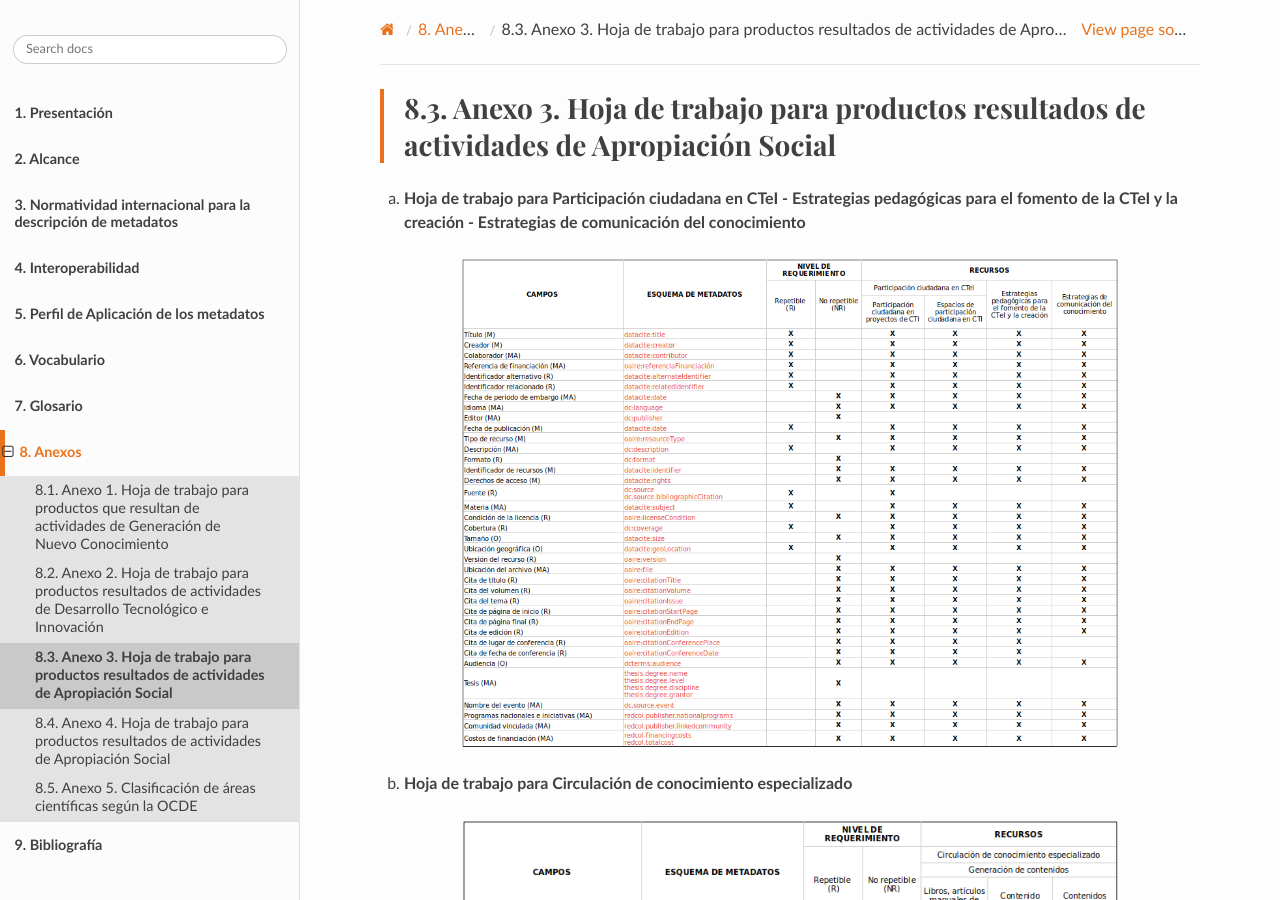
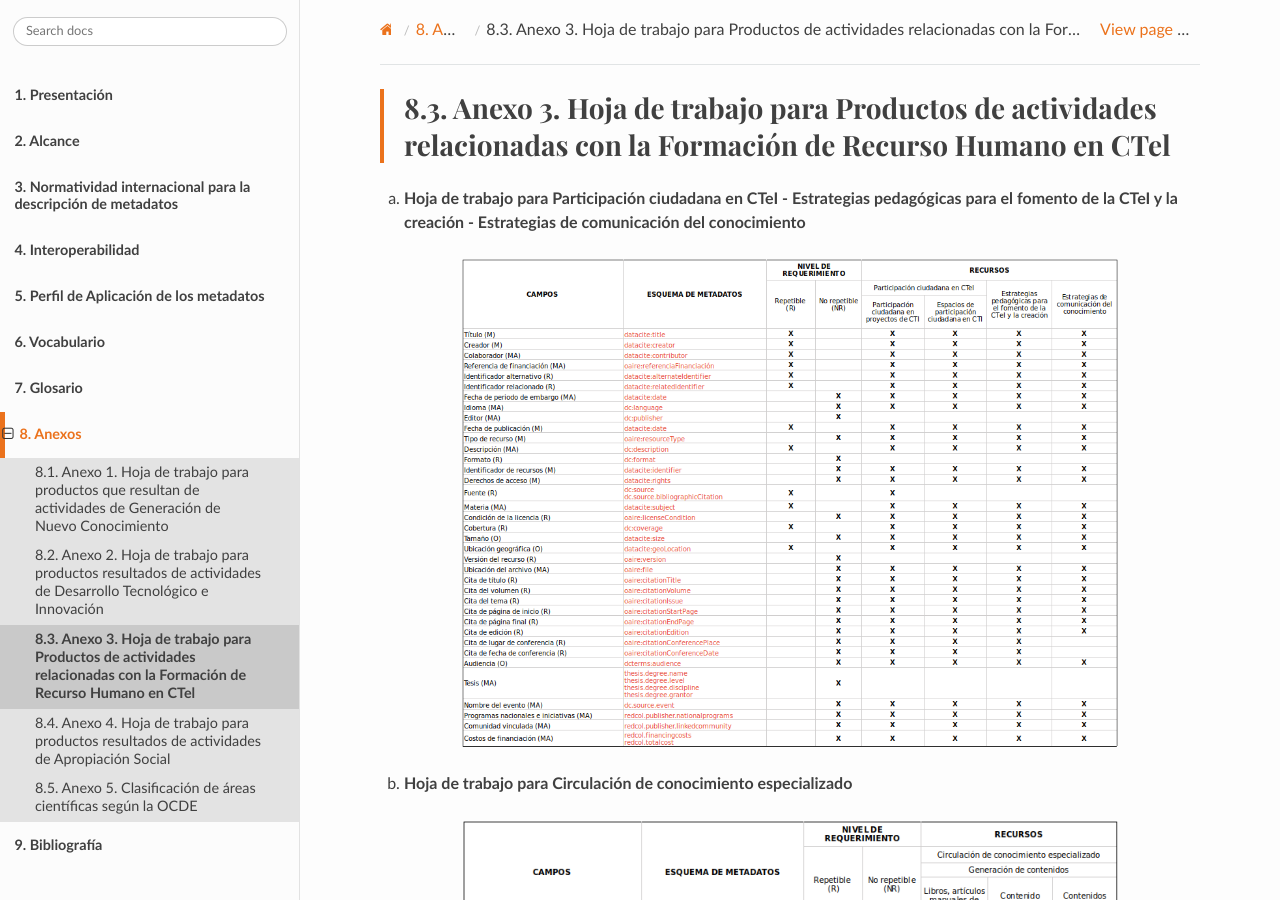
Before and after one commit to rcic/openaire4, a Sphinx documentation site: the page built from docs/anexo3.rst, in a window 1280 px wide and 900 px high. Built offline with Sphinx 7.4.7 and the Read the Docs theme 2.0.0, drawn with Linux system fonts in a browser that asks for light colours; some web fonts are replaced; a script that is not in the unit is left out.

Commit message:
Update anexo3.rst

```diff
--- a/docs/anexo3.rst
+++ b/docs/anexo3.rst
@@ -1,6 +1,6 @@
 .. _anexo3:
 
-Anexo 3. Hoja de trabajo para productos resultados de actividades de Apropiación Social
+Anexo 3. Hoja de trabajo para Productos de actividades relacionadas con la Formación de Recurso Humano en CTel
 =======================================================================================
 
 a. **Hoja de trabajo para Participación ciudadana en CTeI - Estrategias pedagógicas para el fomento de la CTeI y la creación - Estrategias de comunicación del conocimiento**
```
